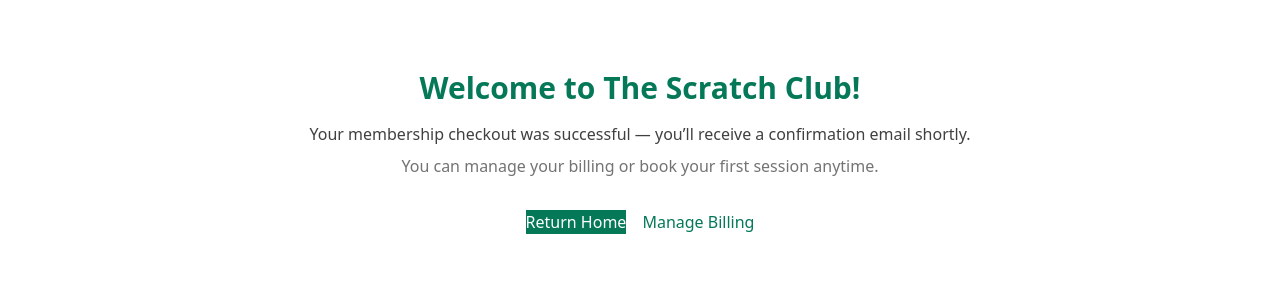
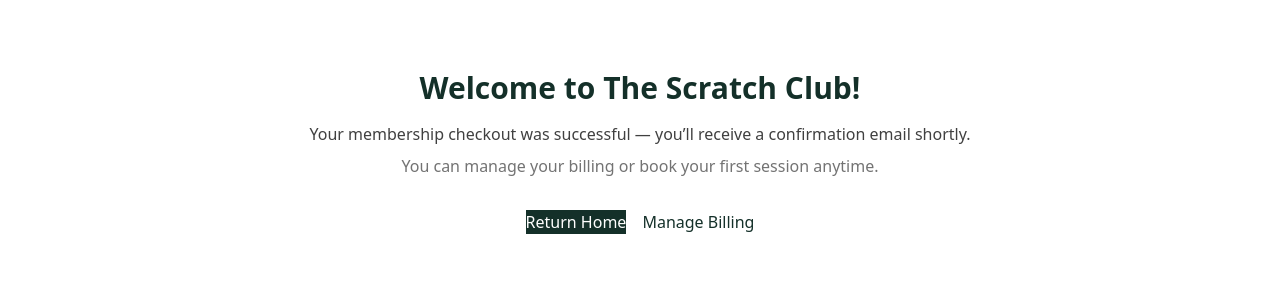
Before and after one commit to piersonshawn99/thescratchclub, a Next.js app: page /thanks in a window 1280 px wide. Shown: the part 124-408 px from the top of the page. Built offline with nearby package versions, Linux system fonts and the light colour scheme; no server answers.

Commit message:
style: finish site-wide club green migration

```diff
--- a/app/thanks/page.tsx
+++ b/app/thanks/page.tsx
@@ -5,7 +5,7 @@ import { Button } from "@/components/ui/button";
 export default function ThanksPage() {
   return (
     <main className="mx-auto max-w-3xl py-20 text-center">
-      <h1 className="text-3xl font-semibold text-emerald-700">
+      <h1 className="text-3xl font-semibold text-[#143029]">
         Welcome to The Scratch Club!
       </h1>
 
@@ -18,14 +18,14 @@ export default function ThanksPage() {
 
       <div className="mt-8 flex justify-center gap-4">
         <Link href="/" passHref>
-          <Button className="bg-emerald-700 hover:bg-emerald-800 text-white">
+          <Button className="bg-[#143029] hover:bg-[#143029] text-white">
             Return Home
           </Button>
         </Link>
         <Link href="/account" passHref>
           <Button
             variant="outline"
-            className="border-emerald-600 text-emerald-700 hover:bg-emerald-50"
+            className="border-[#143029] text-[#143029] hover:bg-[#F8F5EC]"
           >
             Manage Billing
           </Button>
```
